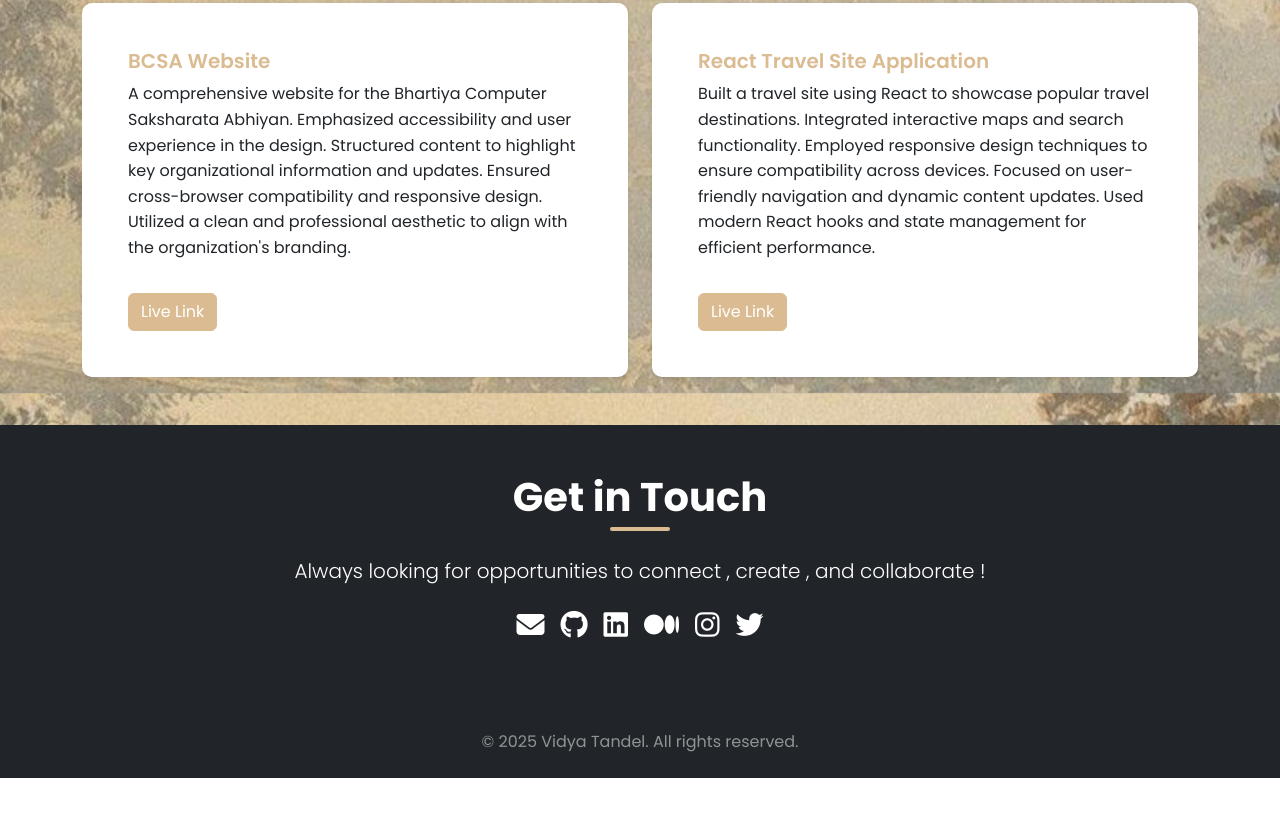
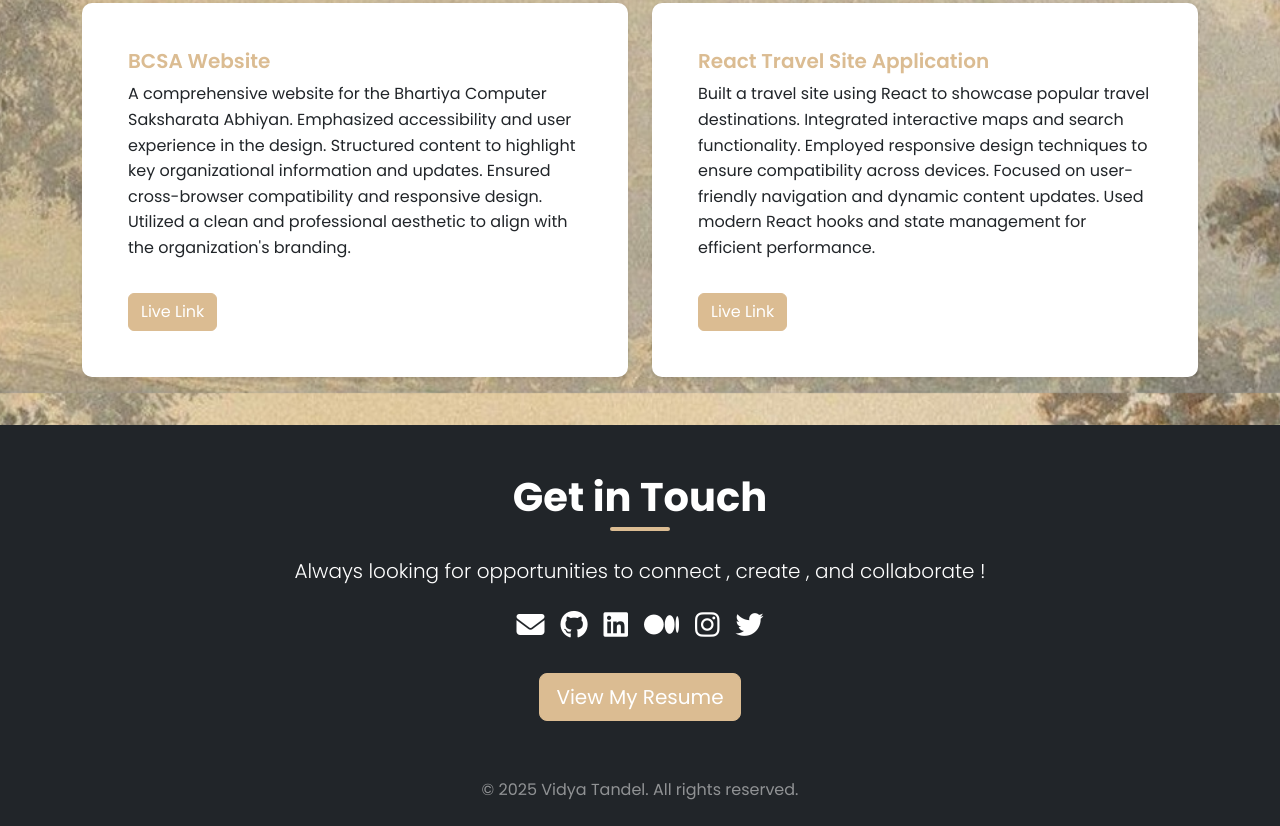
Before and after one commit to vidya333/MyPersonalSite, a plain HTML site: page index.html in a window 1280 px wide. Shown: the part 3607-4433 px from the top of the page. Before the commit the page ends 4385 px from the top, so only its background shows below. Drawn offline with nearby package versions, Linux system fonts and the light colour scheme.

Commit message:
resume added

```diff
--- a/index.html
+++ b/index.html
@@ -402,6 +402,11 @@
             ></a>
           </li>
         </ul>
+        <span class="btn btn-primary btn-lg ">
+          <a href="https://docs.google.com/document/d/1XEliUtwpbamK_m_JXq12w-MJT0kUPuJvzrKXbaKxcvw/edit?usp=sharing"
+          target="_blank" style="color: white;text-decoration: none;" class="text-sm">View My Resume</a>
+        </span>
+
       </div>
     </section>
 
```
